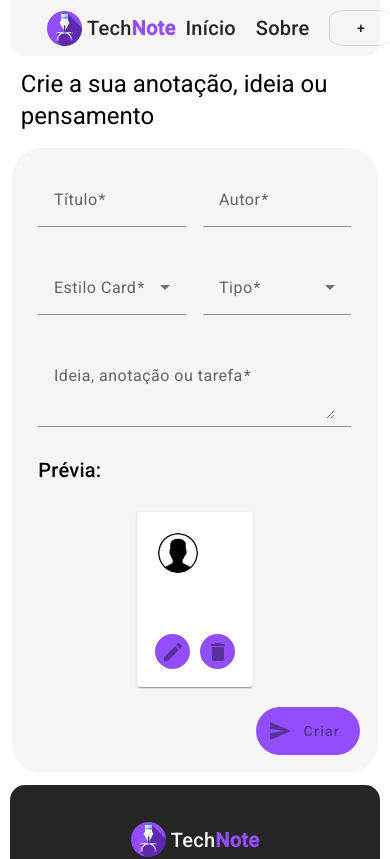
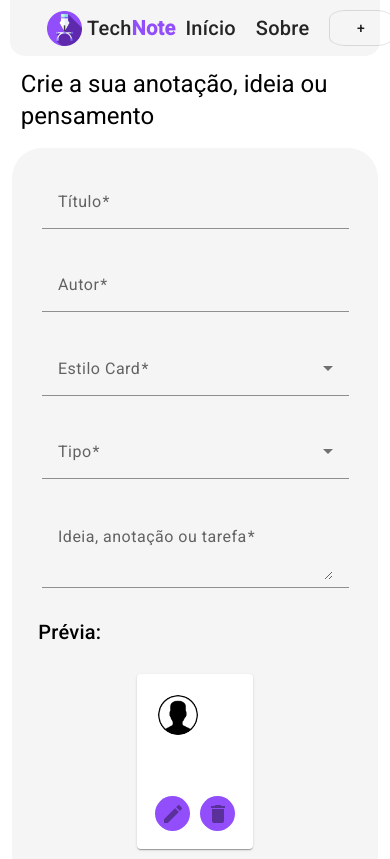
Before and after one commit to varela-s-matheus/TechNote--Front-end, an Angular app: page /createNote in a window 390 px wide. Shown: the top 859 px of the page. Built offline with nearby package versions, Linux system fonts and the light colour scheme.

Commit message:
Tornando formulário responsivo

```diff
--- a/src/app/pages/form-note/form-note.component.scss
+++ b/src/app/pages/form-note/form-note.component.scss
@@ -44,8 +44,22 @@
     align-items: flex-start;
   }
 
-  .example-container mat-form-field + mat-form-field {
-    margin-left: 8px;
+
+  @media screen and (max-width: 600px) {
+    .container-content{
+      display: block;
+
+      .information-notes {
+        display: block;
+        margin: 2%;
+
+        mat-form-field {
+          display: flex;
+          justify-content: center;
+          width: auto;
+        }
+      }
+    }
   }
 
 }
```
